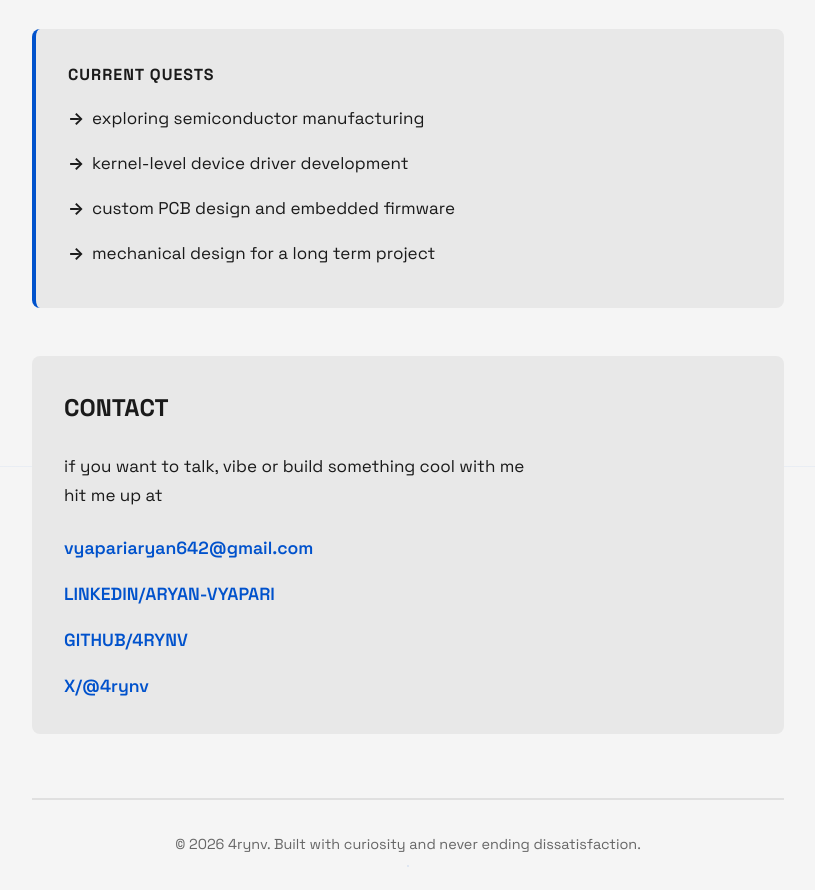
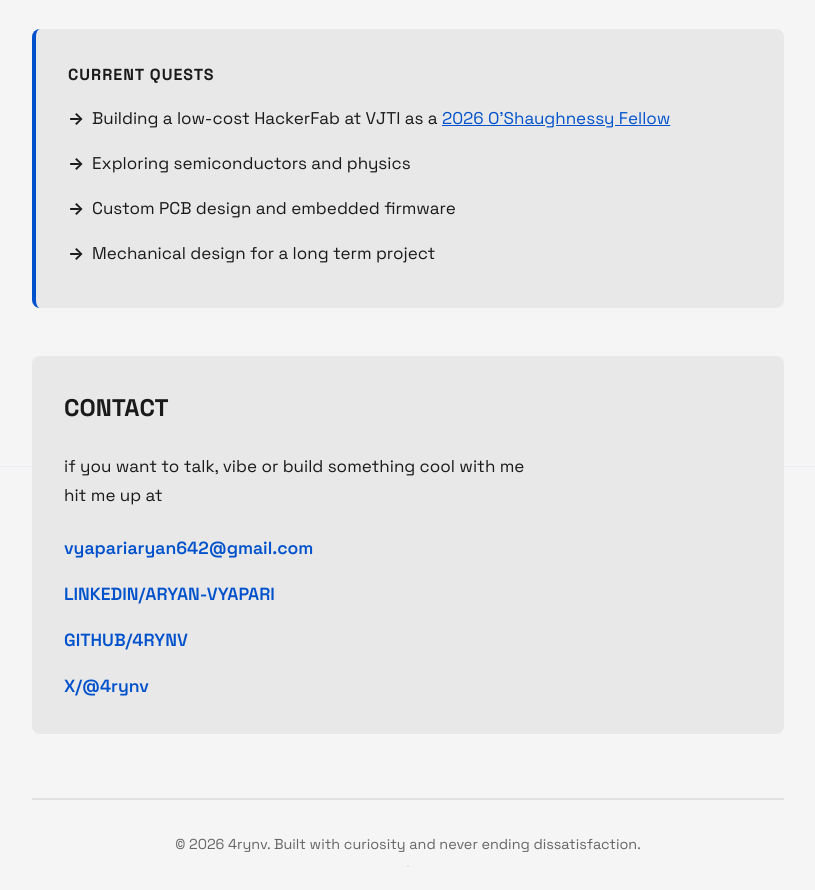
Before and after one commit to 4rynv/4rynv.github.io, a plain HTML site: page index.html in a window 1280 px wide. Shown: the part 1134-2024 px from the top of the page, without its empty margins (232-1047 px from the left). Drawn offline with Linux system fonts and the light colour scheme.

Commit message:
Update Current Quests with OSV Fellowship link
Co-Authored-By: Claude Fable 5 <noreply@anthropic.com>
Claude-Session: https://claude.ai/code/session_01CvuSHsoRy6wcb1WbhxqAGa

```diff
--- a/CSS/style.css
+++ b/CSS/style.css
@@ -473,13 +473,15 @@ em {
     margin-bottom: 0;
 }
 
-.about-text a {
+.about-text a,
+.current-quests a {
     color: var(--accent-color);
     text-decoration: underline;
     transition: opacity 0.2s ease;
 }
 
-.about-text a:hover {
+.about-text a:hover,
+.current-quests a:hover {
     opacity: 0.7;
 }
 
--- a/index.html
+++ b/index.html
@@ -64,10 +64,10 @@
         <div class="current-quests">
             <h3>CURRENT QUESTS</h3>
             <ul>
-                <li>exploring semiconductor manufacturing</li>
-                <li>kernel-level device driver development</li>
-                <li>custom PCB design and embedded firmware</li>
-                <li>mechanical design for a long term project</li>
+                <li>Building a low-cost HackerFab at VJTI as a <a href="https://www.osvfellowship.com/fellows/aryan-manish-vyapari" target="_blank" rel="noopener noreferrer">2026 O'Shaughnessy Fellow</a></li>
+                <li>Exploring semiconductors and physics</li>
+                <li>Custom PCB design and embedded firmware</li>
+                <li>Mechanical design for a long term project</li>
             </ul>
         </div>
         <div class="contact-section">
```
